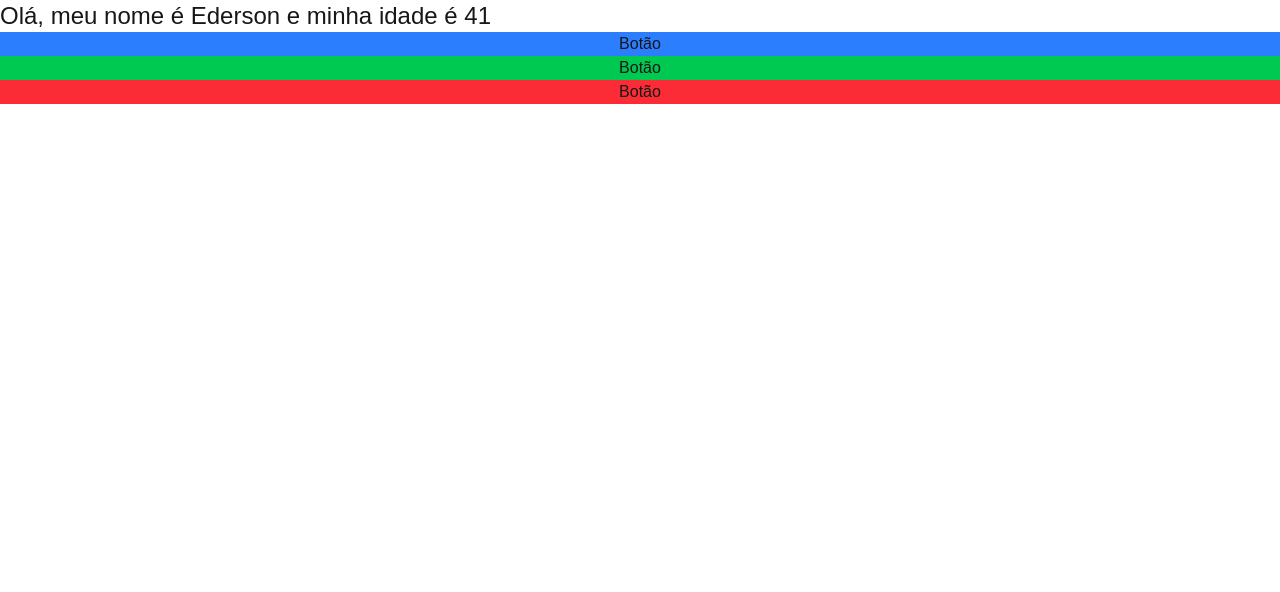
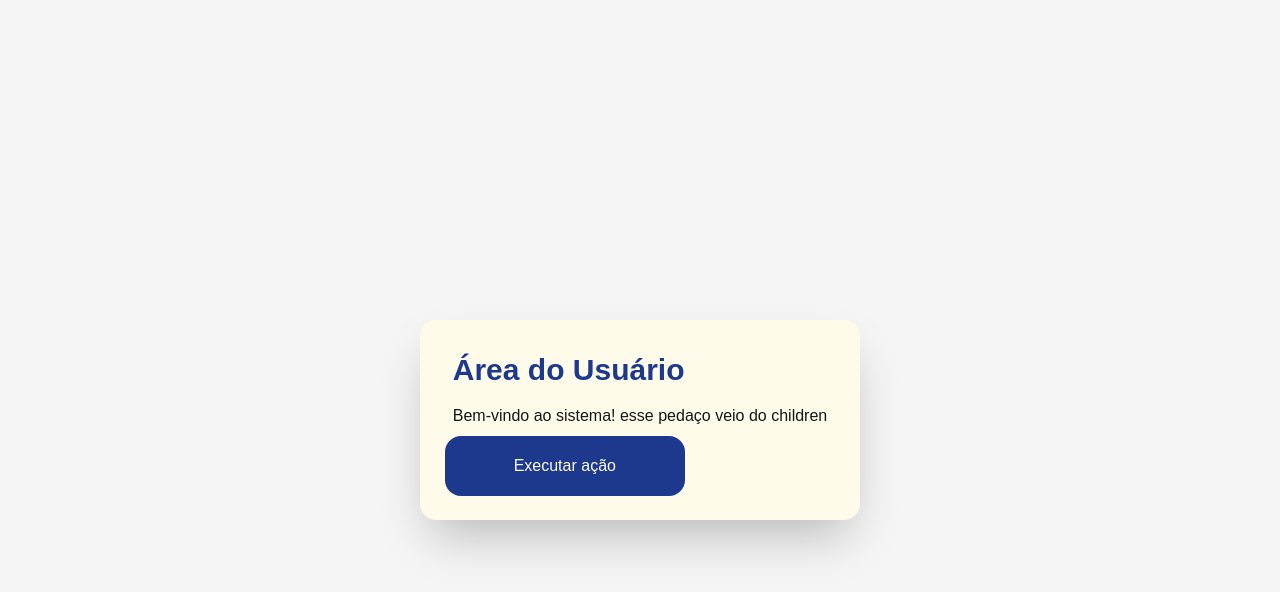
Before and after one commit to Edersondacosta/react-next, a Next.js app: page / in a window 1280 px wide. Shown: the top 592 px of the page. Built offline with nearby package versions, Linux system fonts and the light colour scheme.

Commit message:
Aula children-Props-Funcoes

```diff
--- a/app/page.tsx
+++ b/app/page.tsx
@@ -1,16 +1,22 @@
-import Button from "@/componentes/Button"
-import MeuComponente from "@/componentes/MeuComponente"
+"use client"
+import Area from "@/componentes/Area";
+
+function clique(){
+  console.log("Clique")
+  alert("Clique")
+}
 
 export default function Main(){
   return(
-    <div className="flex flex-col">
-    <MeuComponente nome="Ederson" idade={41}/>
-    <Button color="azul" titulo="Botão"/>
-    <Button color="verde" titulo="Botão"/>
-    <Button color="vermelho" titulo="Botão"/>
-
-    </div>
+<div className="flex h-screen bg-neutral-100 justify-center items-center"> {/* h-screen 100% tela*/}
+        <div className="">
+        <div className="">
+          <Area funcao={clique}>
+          <p className="text-5sm p-2">Bem-vindo ao sistema! esse pedaço veio do children</p> {/* ml - margin left, top, button, right */}
+          </Area>
+        </div>
+        </div>
+</div>
 
   )
-
-    }
+}
--- /dev/null
+++ b/app/pageHeaderFooter.tsx
@@ -0,0 +1,32 @@
+import Card from "@/componentes/Card";
+import Footer from "@/componentes/Footer";
+import Header from "@/componentes/Header";
+
+export default function Main(){
+  return(
+
+<div className="flex flex-col h-screen bg-neutral-100"> {/* h-screen 100% tela*/}
+
+        <div className="flex-1">
+        <div className="">
+          <Header/>
+      </div>
+      </div>
+
+      <div className="flex-1">
+        <div className="">
+          <Card/>
+      </div>
+      </div>
+
+      <div className="flex-1">
+        <div className="">
+          <Footer/>
+      </div>
+      </div>
+      </div>
+
+  )
+
+
+}
--- /dev/null
+++ b/app/pagebutton.tsx
@@ -0,0 +1,27 @@
+"use client"
+import Button from "@/componentes/Button"
+import MeuComponente from "@/componentes/MeuComponente"
+
+function helloWorld(){
+  console.log("hello World")
+}
+
+
+export default function Main(){
+  return(
+    <div className="flex flex-col">
+
+    <MeuComponente nome="Ederson" idade={41}/>
+    <Button color="azul" titulo="Botão"/>
+    <Button color="verde" titulo="Botão"/>
+    <Button color="vermelho" titulo="Botão"/>
+
+
+     <Button color="vermelho" titulo="Botão" subtitulo="Costa" funcao={helloWorld} />
+
+
+    </div>
+
+  )
+
+    }
--- /dev/null
+++ b/componentes/Area.tsx
@@ -0,0 +1,26 @@
+type props = {
+    titulo?:string
+    children: React.ReactNode
+    funcao?: () => void
+
+}
+
+export default function Area({titulo, children, funcao}:props){
+  return(
+
+
+    <div className="flex flex-1 flex-col bg-amber-50 h-50 mt-10 justify-center w-110 space-y-10 items-center shadow-2xl rounded-2xl">
+        <div className="flex flex-col justify-center ">
+        <h1 className="text-blue-900 font-bold text-3xl p-2">Área do Usuário</h1> {/* ml - margin left, top, button, right */}
+        {children}
+        <button className="bg-blue-900 text-amber-50 w-60 h-15 p-2 rounded-2xl p2" onClick={funcao}>Executar ação</button>
+        </div>
+
+    </div>
+
+
+
+  )
+
+
+}
--- a/componentes/Button.tsx
+++ b/componentes/Button.tsx
@@ -1,9 +1,13 @@
 type props = {
     color:"azul" | "verde" | "vermelho"
     titulo:string
+    subtitulo?:string
+    funcao?: () => void
+
 }
 
-export default function Button({color, titulo}:props){
+
+export default function Button({color, titulo, subtitulo, funcao}:props){
     let corBase = ""
     switch (color) {
         case "azul":
@@ -20,7 +24,11 @@ export default function Button({color, titulo}:props){
 
 }
 return(
-<button className={`${corBase}`}>{titulo}</button>
+<button
+onClick={funcao}
+className={`${corBase}`}>{titulo}
+
+</button>
 
 )
 
--- /dev/null
+++ b/componentes/Card.tsx
@@ -0,0 +1,21 @@
+export default function Card(){
+  return(
+    <div className="flex justify-center space-x-4 mt-3 mb-17">
+      <div className="bg-amber-50 w-70 h-100 space-y-4 rounded-2xl shadow-2xl">
+        <h1 className="text-1xl mt-5 ml-2 font-bold">Componente 1</h1>
+        <p className="text-2sm ml-2">Esse é o conteúdo do primeiro cartão</p> {/* ml - margin left, top, button, right */}
+      </div>
+      <div className="bg-amber-50 w-70 h-100 space-y-4 rounded-2xl shadow-2xl">
+        <h1 className="text-1xl mt-5 ml-2 font-bold">Componente 2</h1>
+        <p className="text-2sm ml-2">Outro cartão com conteúdo diferente</p> {/* ml - margin left, top, button, right */}
+      </div>
+      <div className="bg-amber-50 w-70 h-100 space-y-4 rounded-2xl shadow-2xl">
+        <h1 className="text-1xl mt-5 ml-2 font-bold">Componente 3</h1>
+        <p className="text-2sm ml-2">Você pode adicionar quantos quiser</p> {/* ml - margin left, top, button, right */}
+      </div>
+    </div>
+
+  )
+
+
+}
--- /dev/null
+++ b/componentes/Footer.tsx
@@ -0,0 +1,10 @@
+export default function Footer(){
+  return(
+    <div className="flex bg-neutral-200 h-10 mt-10 justify-center items-center">
+        <p className="text-5sm justify-center items-center">@2025 Minha Empresa. Todos os direitos Reservados</p> {/* ml - margin left, top, button, right */}
+    </div>
+
+  )
+
+
+}
--- /dev/null
+++ b/componentes/Header.tsx
@@ -0,0 +1,10 @@
+export default function Header(){
+  return(
+    <div className="flex bg-blue-800 h-15 items-center justify-center text-amber-50">
+        <h1 className="text-2xl items-center">Minha página com componentes</h1>
+    </div>
+
+  )
+
+
+}
```
